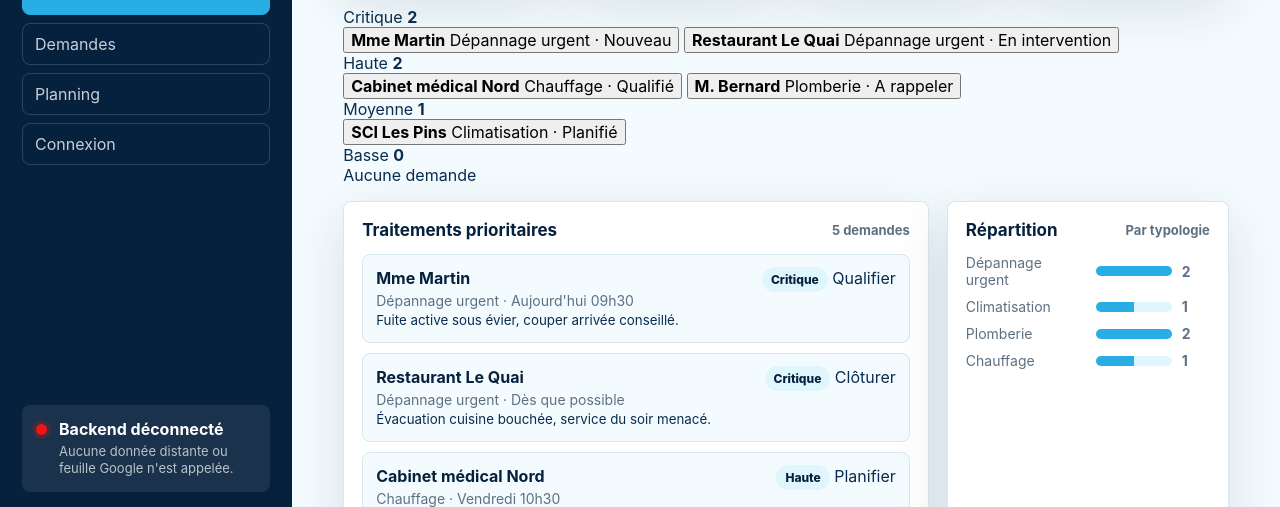
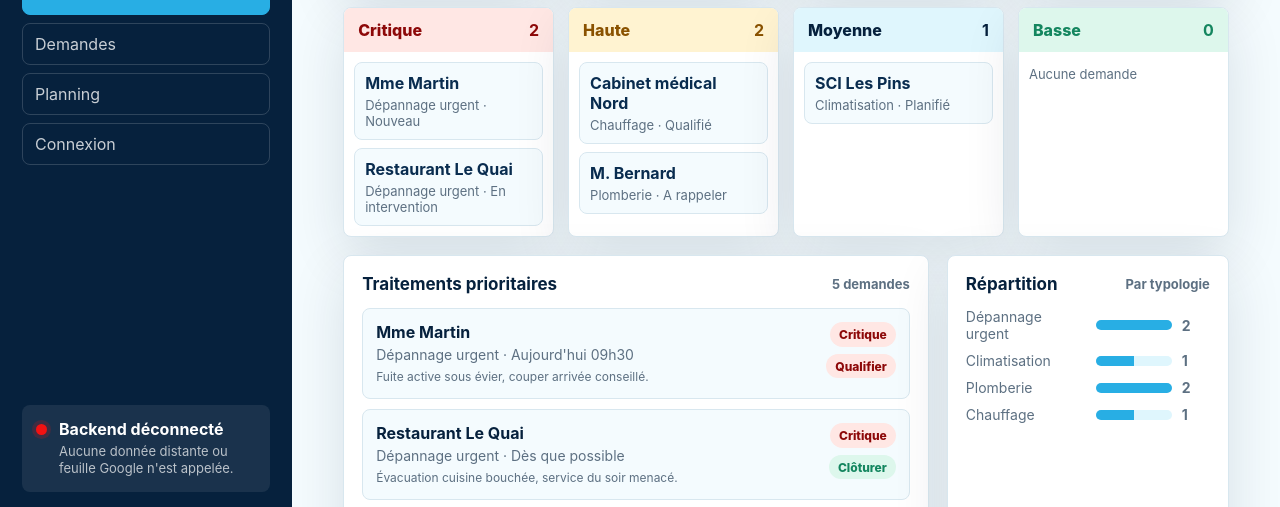
Before and after one commit to Efficy-conseil/kloub-air-plomberie, a website: page kloub-air-plomberie/index.html in a window 1280 px wide. Shown: the part 280-787 px from the top of the page. Drawn offline with Linux system fonts and the light colour scheme.

Commit message:
Style operational dashboard workflow

```diff
--- a/kloub-air-plomberie/styles.css
+++ b/kloub-air-plomberie/styles.css
@@ -6,6 +6,10 @@
   --ice: #f4fbfe;
   --flame: #f31212;
   --flame-soft: #ffe7e4;
+  --amber: #f59f00;
+  --amber-soft: #fff3d1;
+  --green: #14865f;
+  --green-soft: #ddf7ec;
   --white: #ffffff;
   --line: #d8e7ef;
   --muted: #5d7082;
@@ -273,6 +277,73 @@ h4 {
   gap: 18px;
 }
 
+.urgency-board {
+  display: grid;
+  grid-template-columns: repeat(4, minmax(0, 1fr));
+  gap: 14px;
+  margin-bottom: 18px;
+}
+
+.urgency-lane {
+  border: 1px solid var(--line);
+  border-radius: 8px;
+  background: var(--white);
+  box-shadow: var(--shadow);
+  overflow: hidden;
+}
+
+.lane-header {
+  display: flex;
+  justify-content: space-between;
+  gap: 12px;
+  padding: 12px 14px;
+  color: var(--ink-strong);
+  background: var(--sky-soft);
+  font-weight: 800;
+}
+
+.urgency-critique .lane-header {
+  color: #8d0909;
+  background: var(--flame-soft);
+}
+
+.urgency-haute .lane-header {
+  color: #8a5200;
+  background: var(--amber-soft);
+}
+
+.urgency-basse .lane-header {
+  color: var(--green);
+  background: var(--green-soft);
+}
+
+.lane-list {
+  display: grid;
+  gap: 8px;
+  padding: 10px;
+}
+
+.lane-item {
+  border: 1px solid var(--line);
+  border-radius: 8px;
+  padding: 10px;
+  color: var(--ink);
+  background: var(--ice);
+  text-align: left;
+}
+
+.lane-item strong,
+.lane-item span {
+  display: block;
+}
+
+.lane-item span,
+.empty-lane {
+  margin: 4px 0 0;
+  color: var(--muted);
+  font-size: 13px;
+}
+
 .surface {
   padding: 18px;
 }
@@ -308,7 +379,7 @@ h4 {
 
 .request-card {
   display: grid;
-  grid-template-columns: 1fr auto;
+  grid-template-columns: minmax(0, 1fr) auto;
   gap: 8px;
 }
 
@@ -324,6 +395,22 @@ h4 {
   font-size: 14px;
 }
 
+.request-card small {
+  display: block;
+  margin-top: 6px;
+  color: var(--muted);
+  font-size: 12px;
+  line-height: 1.35;
+}
+
+.card-meta,
+.timeline-meta {
+  display: grid;
+  justify-items: end;
+  align-content: start;
+  gap: 7px;
+}
+
 .pill {
   align-self: start;
   border-radius: 999px;
@@ -334,9 +421,54 @@ h4 {
   font-weight: 800;
 }
 
-.pill.high {
+.priority-critique {
   color: #8d0909;
   background: var(--flame-soft);
+}
+
+.priority-haute {
+  color: #8a5200;
+  background: var(--amber-soft);
+}
+
+.priority-moyenne {
+  color: var(--ink-strong);
+  background: var(--sky-soft);
+}
+
+.priority-basse {
+  color: var(--green);
+  background: var(--green-soft);
+}
+
+.status-badge {
+  display: inline-flex;
+  align-items: center;
+  min-height: 24px;
+  border-radius: 999px;
+  padding: 4px 9px;
+  color: var(--muted);
+  background: #edf3f7;
+  font-size: 12px;
+  font-weight: 800;
+}
+
+.status-nouveau,
+.status-a-rappeler {
+  color: #8d0909;
+  background: var(--flame-soft);
+}
+
+.status-qualifié,
+.status-planifié {
+  color: #8a5200;
+  background: var(--amber-soft);
+}
+
+.status-en-intervention,
+.status-terminé {
+  color: var(--green);
+  background: var(--green-soft);
 }
 
 .chart-row {
@@ -381,7 +513,7 @@ input {
 
 table {
   width: 100%;
-  min-width: 760px;
+  min-width: 1040px;
   border-collapse: collapse;
 }
 
@@ -400,6 +532,7 @@ th {
 
 td {
   color: var(--ink-strong);
+  vertical-align: top;
 }
 
 tr:last-child td {
@@ -410,6 +543,7 @@ tr:last-child td {
   display: flex;
   flex-wrap: wrap;
   gap: 8px;
+  min-width: 260px;
 }
 
 .table-action {
@@ -426,6 +560,21 @@ tr:last-child td {
 .table-action.danger {
   color: #8d0909;
   background: var(--flame-soft);
+}
+
+.muted-line {
+  display: block;
+  margin-top: 4px;
+  color: var(--muted);
+  font-size: 13px;
+  line-height: 1.35;
+}
+
+.timeline-item {
+  display: grid;
+  grid-template-columns: minmax(0, 1fr) auto;
+  gap: 12px;
+  align-items: start;
 }
 
 .settings-surface {
@@ -498,6 +647,7 @@ dialog::backdrop {
   }
 
   .kpi-grid,
+  .urgency-board,
   .content-grid {
     grid-template-columns: 1fr 1fr;
   }
@@ -541,8 +691,19 @@ dialog::backdrop {
   }
 
   .kpi-grid,
+  .urgency-board,
   .content-grid {
     grid-template-columns: 1fr;
+  }
+
+  .request-card,
+  .timeline-item {
+    grid-template-columns: 1fr;
+  }
+
+  .card-meta,
+  .timeline-meta {
+    justify-items: start;
   }
 
   .nav {
```
